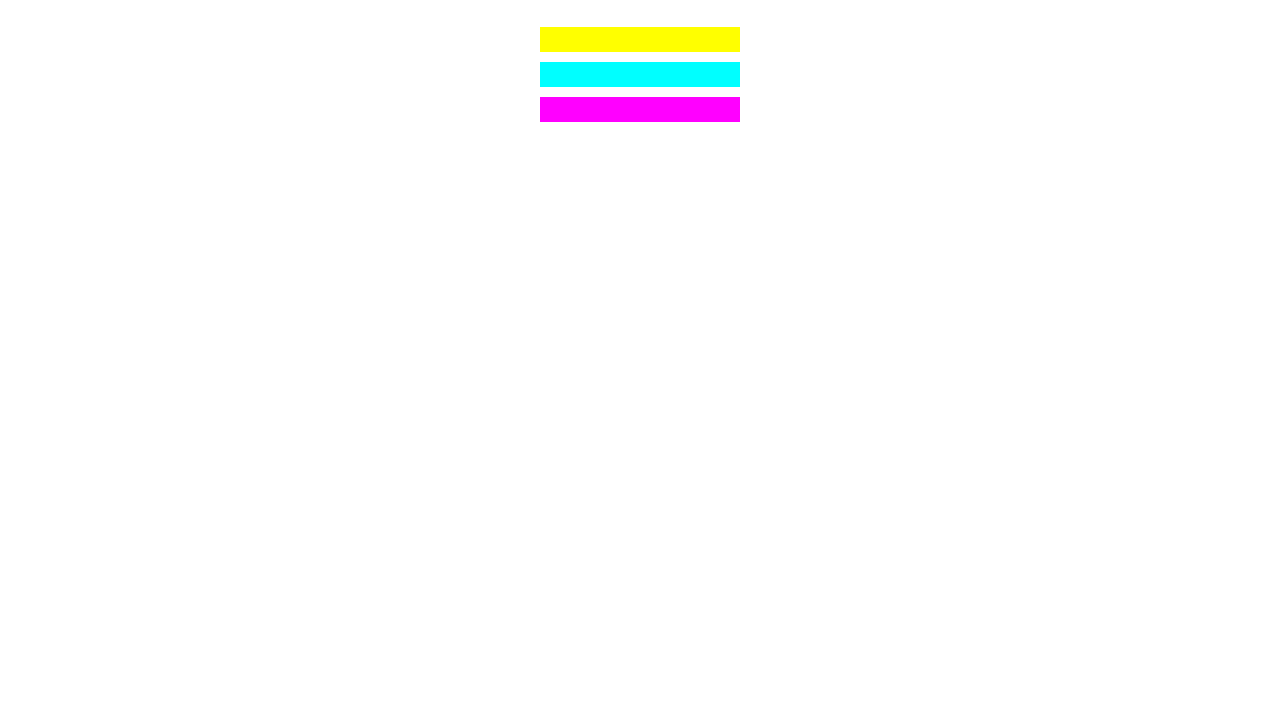
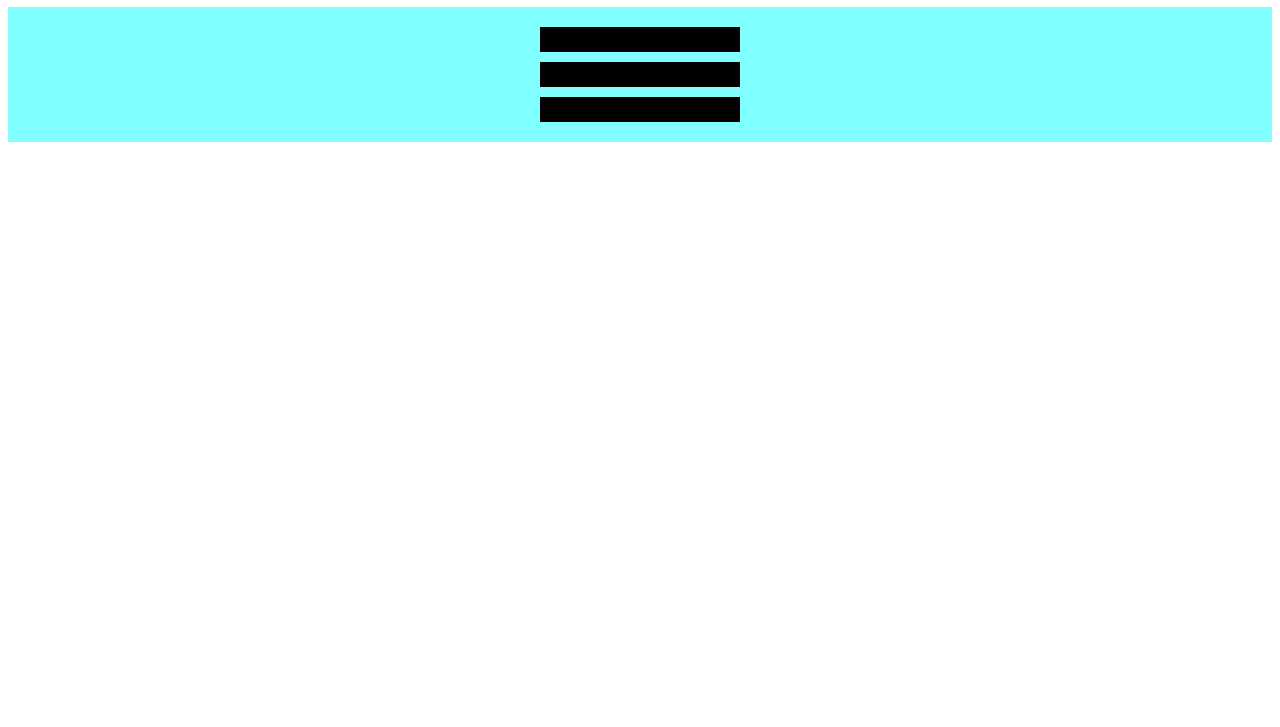
Before and after one commit to hilmimallick/freecodecamp-coloredmarker-practice, a plain HTML site: page index.html in a window 1280 px wide. Shown: the part 73-800 px from the top of the page. Drawn offline with Linux system fonts and the light colour scheme.

Commit message:
worked on understanding colors(rgb)

```diff
--- a/styles.css
+++ b/styles.css
@@ -1,5 +1,6 @@
 h1{
     text-align: center;
+
 }
 
 .marker{
@@ -9,17 +10,17 @@ h1{
 }
 
 .one{
-    background-color: rgb(255, 255, 0);
+    background-color: rgb(0, 0, 0);
 }
 
 .two{
-    background-color: rgb(0, 255, 255);
+    background-color: rgb(0, 0, 0);
 }
 
 .three{
-    background-color: rgb(255, 0, 255);
+    background-color: rgb(0, 0, 0);
 }
 .container{
-    background-color: rgb(255, 255, 255);
+    background-color: rgb(127, 255, 255);
     padding: 10px 0;
 }
```
